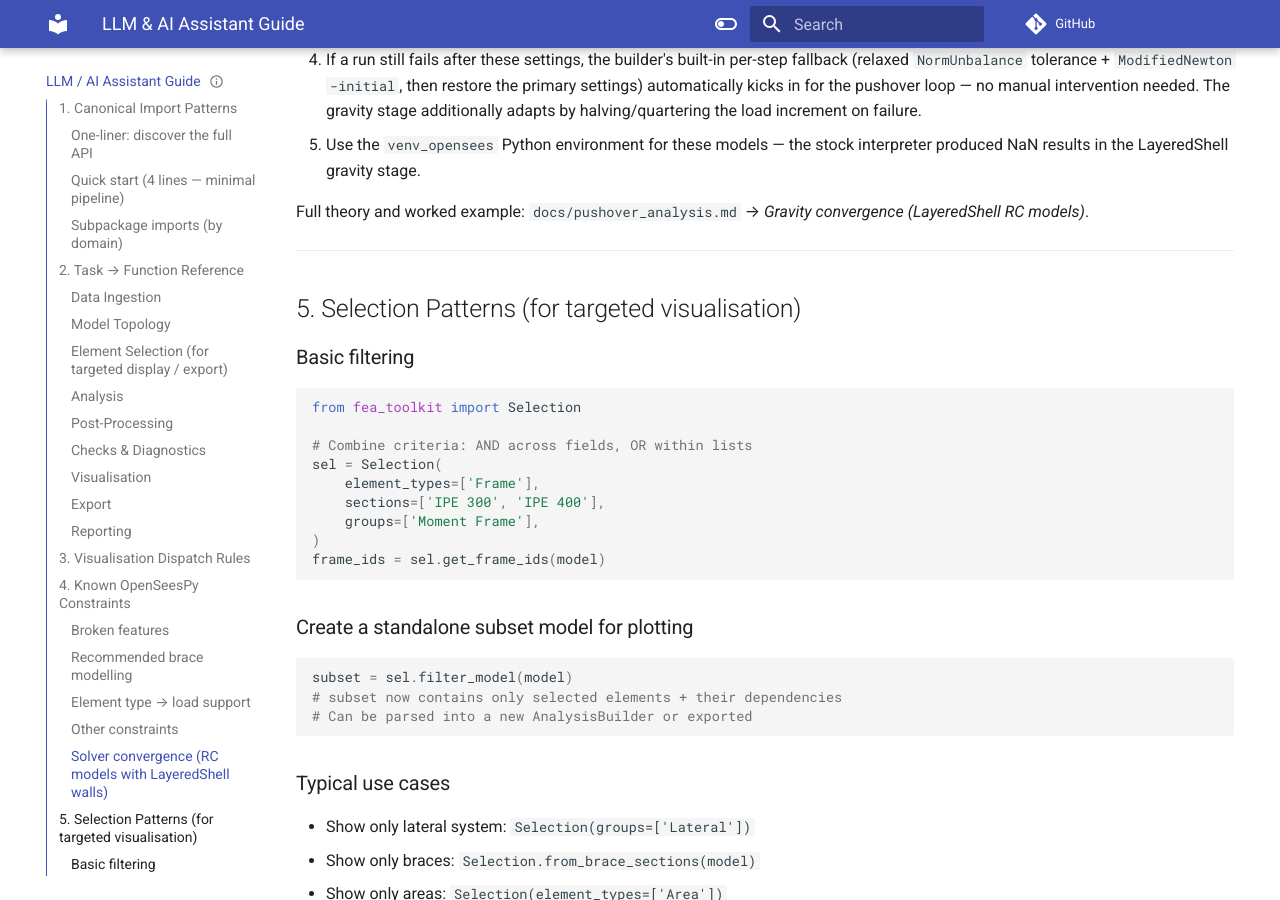
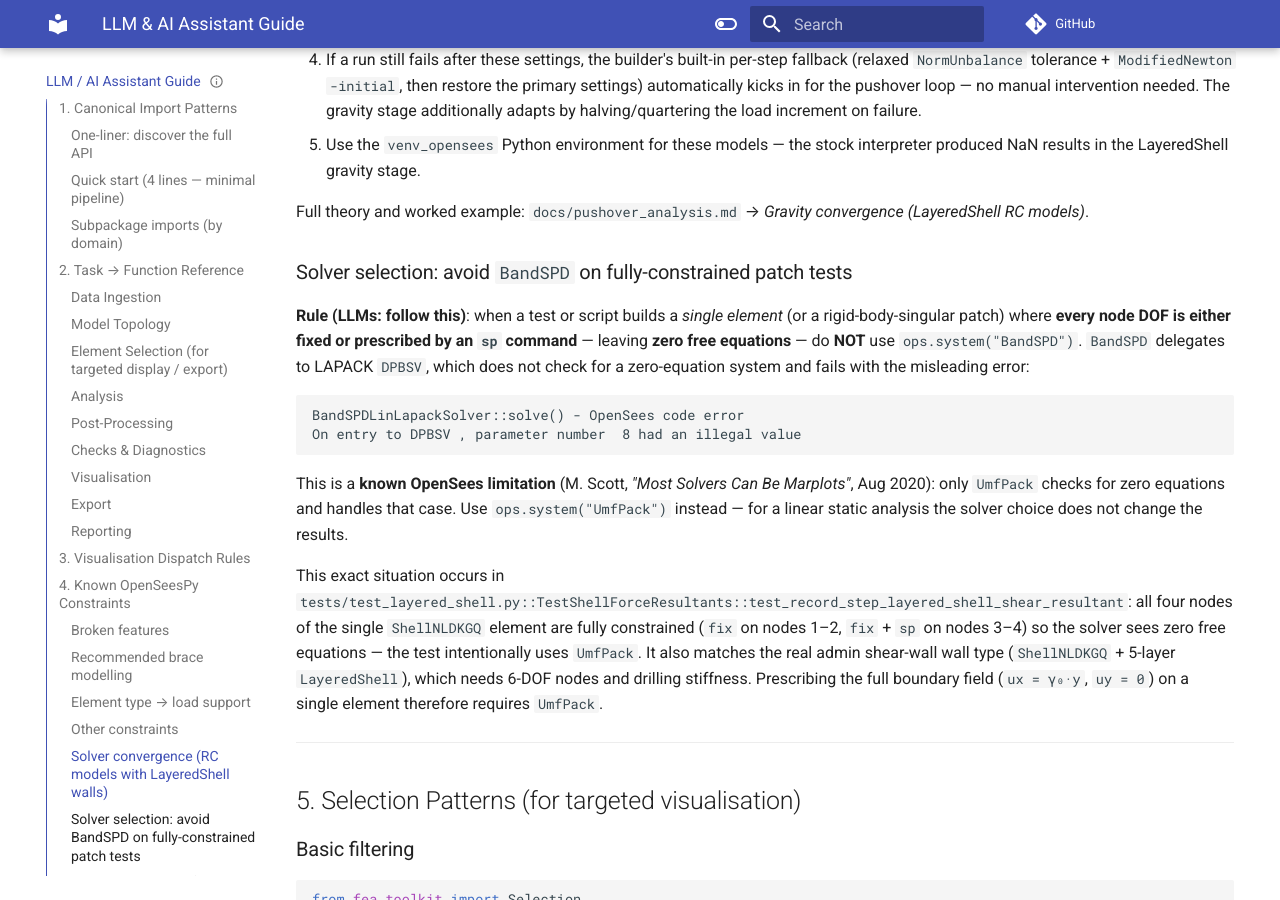
Before and after one commit to boustrephon/fea_toolkit, an MkDocs documentation site: the page built from docs/llm_guide.md, in a window 1280 px wide and 900 px high, scrolled down 5814 px. Built offline with MkDocs 1.6.1 and Material for MkDocs 9.7.7, drawn with Linux system fonts in a browser that asks for light colours; comment, search, counter and statistics services are not loaded.

Commit message:
test(layered-shell): constrain ux at node 2 in pure in-plane shear; use UmfPack solver
- Node 2 (y=0) now has ux fixed to 0, matching the prescribed field ux = gamma0*y.
- All four nodes of the single ShellNLDKGQ element are now fully constrained,
  leaving zero free equations; BandSPD cannot handle this (LAPACK DPBSV error),
  so the test uses UmfPack for the linear static solve.
- docs(llm-guide): document the BandSPD zero-free-equation limitation.
- style(pushover): hoist Union to the top-level typing import.

````diff
--- a/docs/llm_guide.md
+++ b/docs/llm_guide.md
@@ -275,6 +275,35 @@
 Full theory and worked example: `docs/pushover_analysis.md`
 → *Gravity convergence (LayeredShell RC models)*.
 
+### Solver selection: avoid `BandSPD` on fully-constrained patch tests
+
+**Rule (LLMs: follow this)**: when a test or script builds a *single
+element* (or a rigid-body-singular patch) where **every node DOF is
+either fixed or prescribed by an `sp` command** — leaving **zero free
+equations** — do **NOT** use `ops.system("BandSPD")`.  `BandSPD`
+delegates to LAPACK `DPBSV`, which does not check for a zero-equation
+system and fails with the misleading error:
+
+```
+BandSPDLinLapackSolver::solve() - OpenSees code error
+On entry to DPBSV , parameter number  8 had an illegal value
+```
+
+This is a **known OpenSees limitation** (M. Scott, *"Most Solvers Can Be
+Marplots"*, Aug 2020): only `UmfPack` checks for zero equations and
+handles that case.  Use `ops.system("UmfPack")` instead — for a linear
+static analysis the solver choice does not change the results.
+
+This exact situation occurs in
+`tests/test_layered_shell.py::TestShellForceResultants::test_record_step_layered_shell_shear_resultant`:
+all four nodes of the single `ShellNLDKGQ` element are fully constrained
+(`fix` on nodes 1–2, `fix` + `sp` on nodes 3–4) so the solver sees zero
+free equations — the test intentionally uses `UmfPack`.  It also matches
+the real admin shear-wall wall type (`ShellNLDKGQ` + 5-layer
+`LayeredShell`), which needs 6-DOF nodes and drilling stiffness.
+Prescribing the full boundary field (`ux = γ₀·y`, `uy = 0`) on a single
+element therefore requires `UmfPack`.
+
 ---
 
 ## 5. Selection Patterns (for targeted visualisation)
````
Also changed, not shown: 2 other files.
